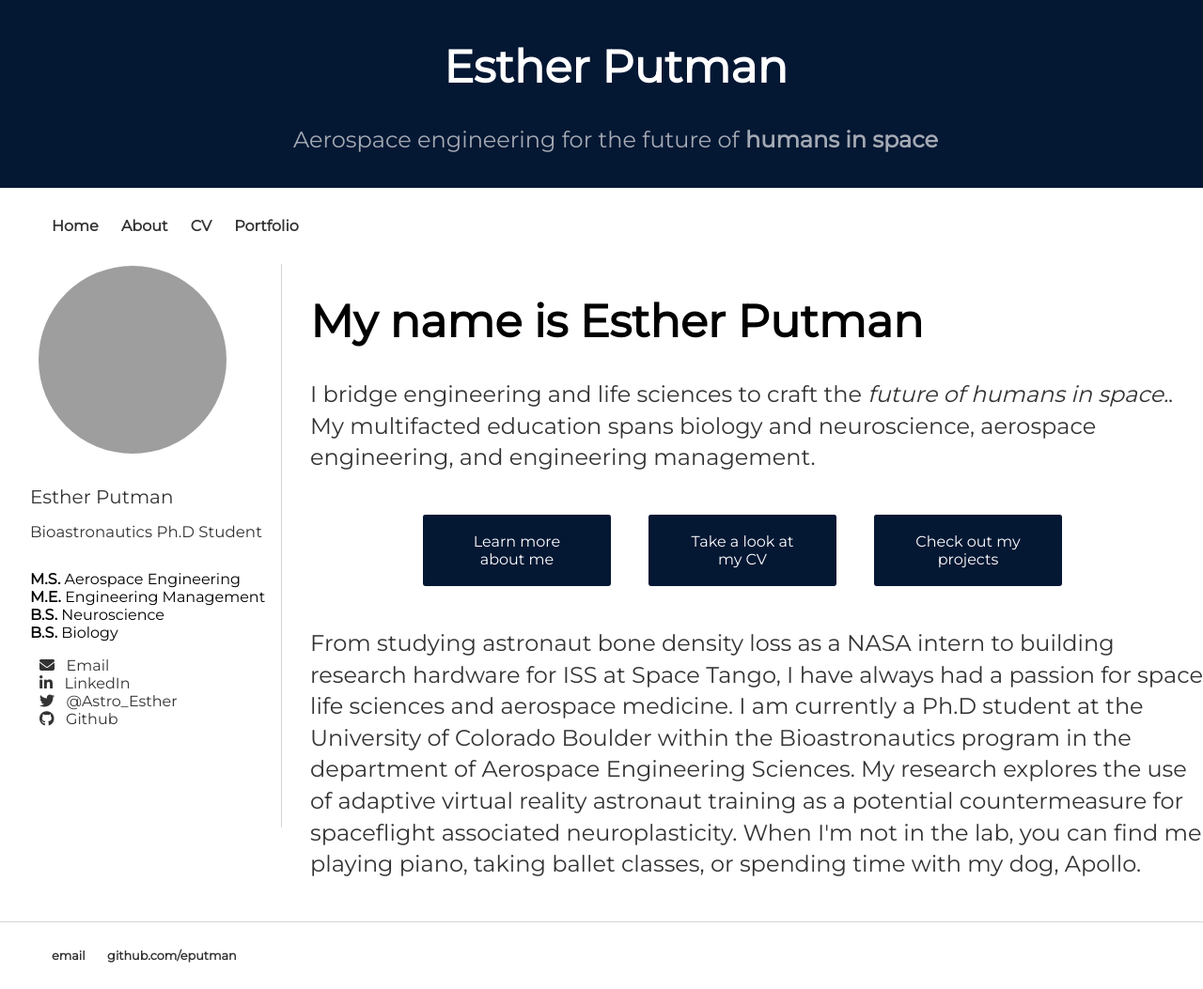
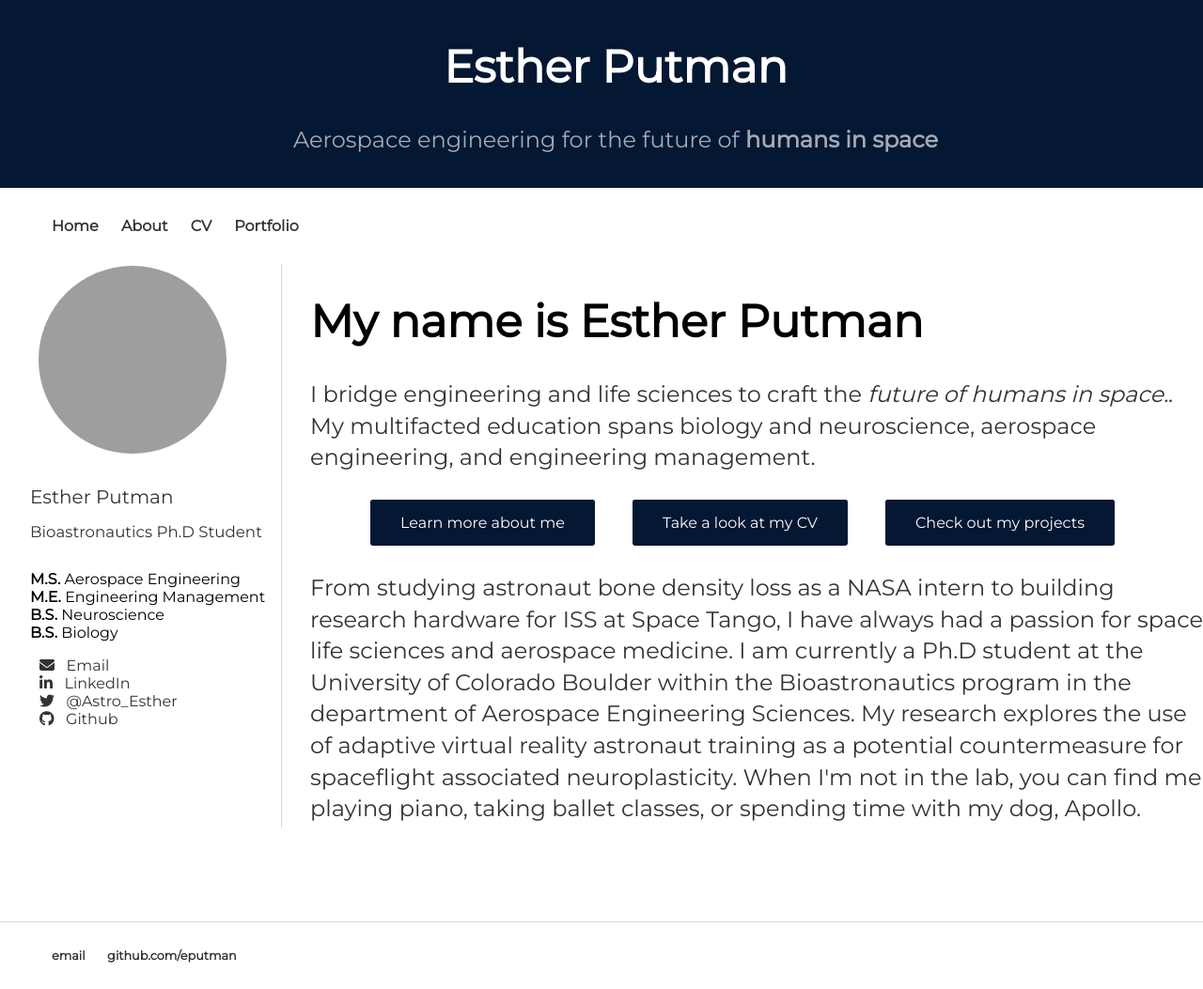
Before and after one commit to eputman/eputman.github.io, a Jekyll site: the page built from index.html, in a window 1280 px wide and 1053 px high. Shown: the whole window at 94% size. Built offline with Jekyll 4.4.1, drawn with Linux system fonts in a browser that asks for light colours; nearby versions of some CDN libraries; grey boxes are pictures that could not be loaded.

Commit message:
Fixed buttons

```diff
--- a/css/main.css
+++ b/css/main.css
@@ -20,7 +20,7 @@
   text-decoration: none;
   display: inline-block;
   font-size: 16px;
-  margin: 4px 2px;
+  margin: 4px 20px;
   cursor: pointer;
 }
 .button:hover{
--- a/index.html
+++ b/index.html
@@ -33,15 +33,9 @@ title: Esther Putman, Aerospace Engineer
 		<div class = "center" style="width:95%">
 		<div class="clearfix">
 				<div class="flex-container">
-					<div class="box">
 					<a href="/about" class="button">Learn more about me</a>
-					</div>
-					<div class="box">
 					<a href="/CV" class="button">Take a look at my CV</a>
-					</div>
-					<div class="box" >
 					<a href="/portfolio" class="button">Check out my projects</a>
-					</div>
 				</div> <!-- /flex-container-->
 		</div> <!-- /clearfix-->
 		</div> <!-- /center-->
```
